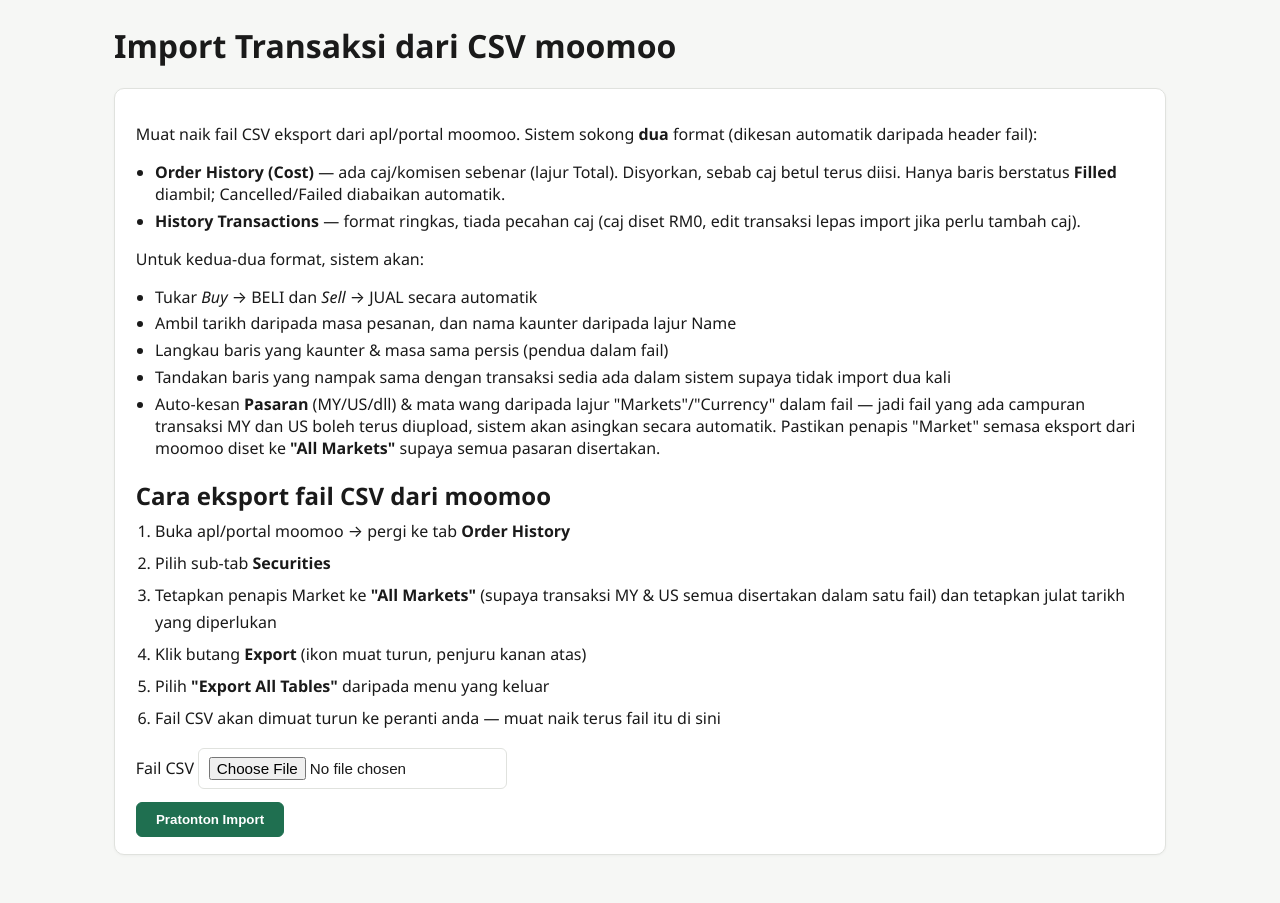
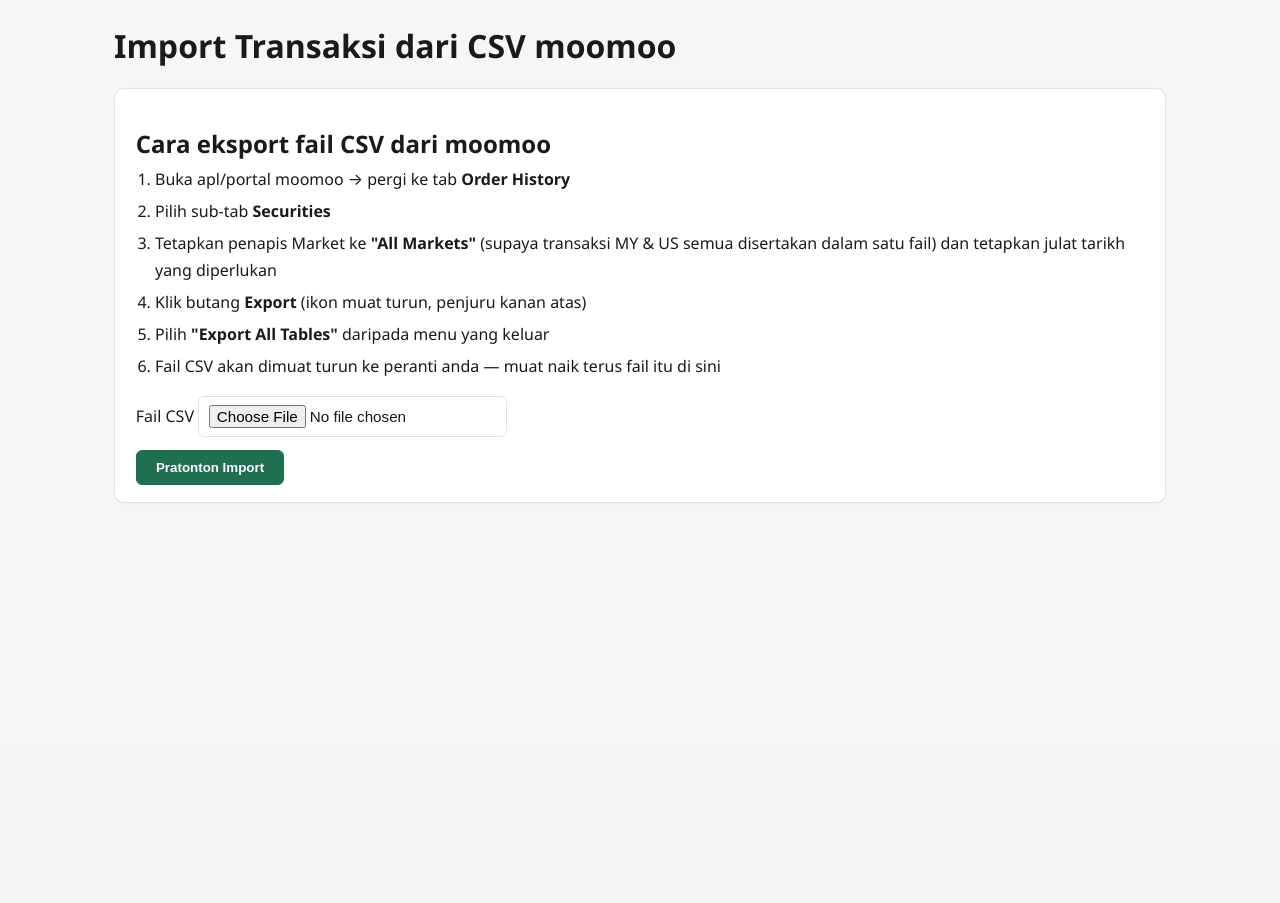
Before and after one commit to aswadinasir/SahamAku, a Flask app: page /transaksi/import in a window 1280 px wide. Shown: the part 56-959 px from the top of the page. After the commit the page ends 559 px from the top, so only its background shows below. Run offline with Flask 3, Linux system fonts and the light colour scheme.

Commit message:
Buang perenggan penerangan format CSV di halaman Import CSV
Kekalkan langkah eksport (Cara eksport fail CSV dari moomoo) sahaja;
penerangan format/tingkah laku parser dibuang atas permintaan pengguna.

Co-Authored-By: Claude Sonnet 5 <noreply@anthropic.com>
Claude-Session: https://claude.ai/code/session_01HWjVVZ5dxEvmhiUJZNdjzQ

```diff
--- a/templates/import_csv.html
+++ b/templates/import_csv.html
@@ -4,29 +4,6 @@
 <h1>Import Transaksi dari CSV moomoo</h1>
 
 <section class="kad">
-  <p>
-    Muat naik fail CSV eksport dari apl/portal moomoo. Sistem sokong <strong>dua</strong> format
-    (dikesan automatik daripada header fail):
-  </p>
-  <ul>
-    <li><strong>Order History (Cost)</strong> — ada caj/komisen sebenar (lajur Total). Disyorkan,
-      sebab caj betul terus diisi. Hanya baris berstatus <strong>Filled</strong> diambil;
-      Cancelled/Failed diabaikan automatik.</li>
-    <li><strong>History Transactions</strong> — format ringkas, tiada pecahan caj (caj diset RM0,
-      edit transaksi lepas import jika perlu tambah caj).</li>
-  </ul>
-  <p>Untuk kedua-dua format, sistem akan:</p>
-  <ul>
-    <li>Tukar <em>Buy</em> → BELI dan <em>Sell</em> → JUAL secara automatik</li>
-    <li>Ambil tarikh daripada masa pesanan, dan nama kaunter daripada lajur Name</li>
-    <li>Langkau baris yang kaunter &amp; masa sama persis (pendua dalam fail)</li>
-    <li>Tandakan baris yang nampak sama dengan transaksi sedia ada dalam sistem supaya tidak import dua kali</li>
-    <li>Auto-kesan <strong>Pasaran</strong> (MY/US/dll) &amp; mata wang daripada lajur "Markets"/"Currency" dalam
-      fail — jadi fail yang ada campuran transaksi MY dan US boleh terus diupload, sistem akan asingkan secara
-      automatik. Pastikan penapis "Market" semasa eksport dari moomoo diset ke <strong>"All Markets"</strong>
-      supaya semua pasaran disertakan.</li>
-  </ul>
-
   <h2 style="margin-bottom:0.4rem;">Cara eksport fail CSV dari moomoo</h2>
   <ol style="margin:0 0 1rem;padding-left:1.2rem;line-height:1.7;">
     <li>Buka apl/portal moomoo → pergi ke tab <strong>Order History</strong></li>
```
